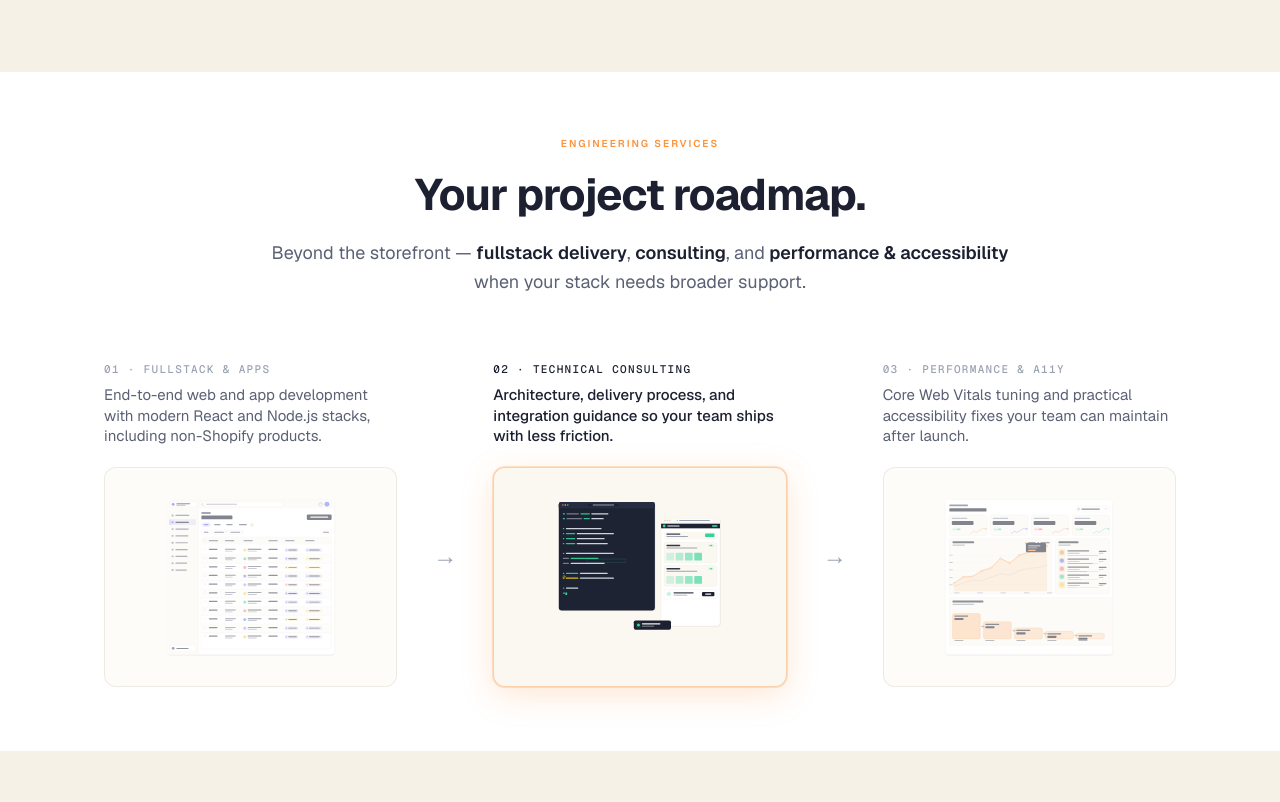
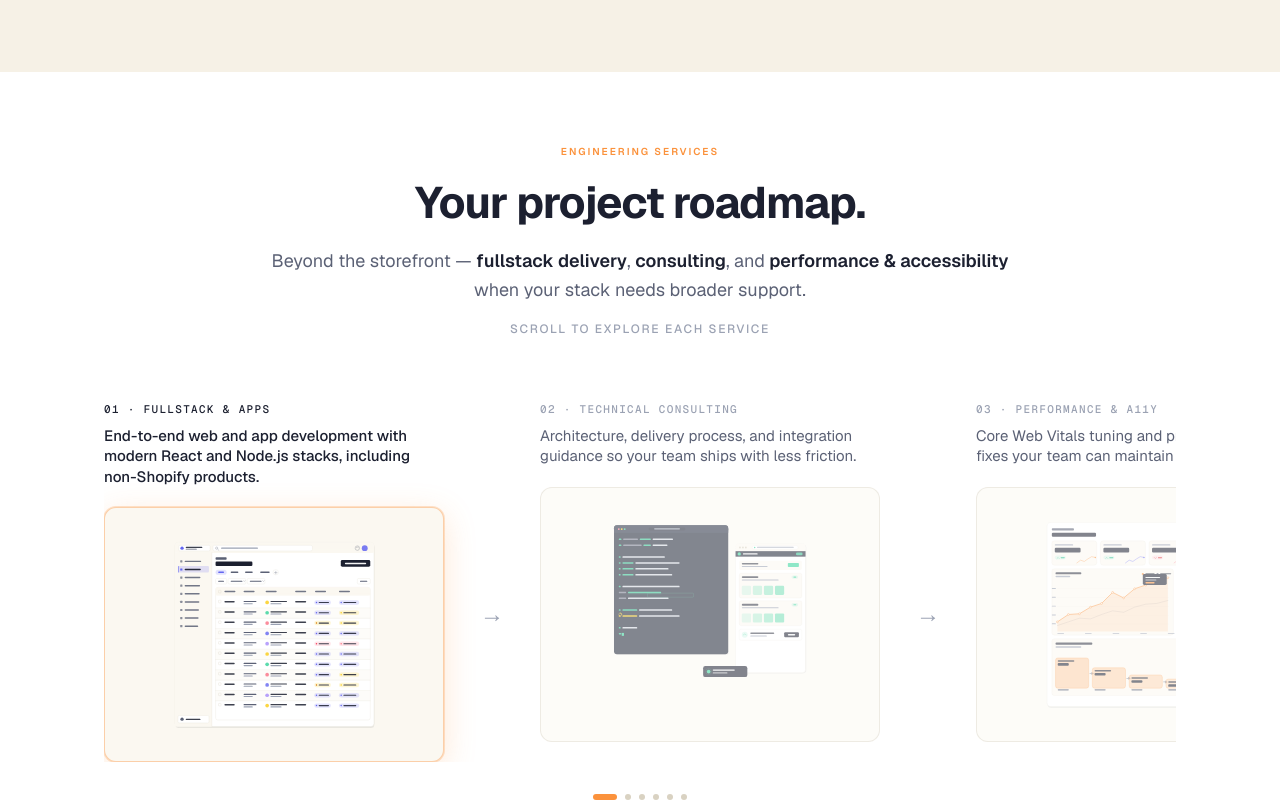
Before and after one commit to devfromnyc/business-website, a Next.js app: page / in a window 1280 px wide. Shown: the part 1240-2042 px from the top of the page. Built offline with nearby package versions, Linux system fonts and the light colour scheme.

Commit message:
Add scrolling services section

```diff
--- a/src/components/sections/ServicesRoadmapSection.tsx
+++ b/src/components/sections/ServicesRoadmapSection.tsx
@@ -1,7 +1,7 @@
 "use client";
 
 import Image, { StaticImageData } from "next/image";
-import { Fragment, useEffect, useState } from "react";
+import { Fragment, useCallback, useEffect, useLayoutEffect, useRef, useState } from "react";
 import portfolioIllustration12 from "@/assets/portfolio-illustration-12.svg";
 import portfolioIllustration13 from "@/assets/portfolio-illustration-13.svg";
 import portfolioIllustration14 from "@/assets/portfolio-illustration-14.svg";
@@ -30,6 +30,8 @@ export type ServicesRoadmapContent = {
   paragraphSegments: ParagraphSegment[];
   steps: ServiceStep[];
   cycleIntervalMs?: number;
+  /** Viewport heights of scroll runway per step when pinning (>3 tiles). */
+  scrollPinStepVh?: number;
 };
 
 const illustrationByKey: Record<string, StaticImageData> = {
@@ -45,6 +47,9 @@ const illustrationByKey: Record<string, StaticImageData> = {
   portfolioIllustration21,
 };
 
+const PIN_THRESHOLD = 3;
+const VISIBLE_TILES_MD = 3;
+
 function illustrationForKey(key: string): StaticImageData {
   return illustrationByKey[key] ?? portfolioIllustration13;
 }
@@ -59,47 +64,16 @@ function FlowArrow() {
   );
 }
 
-type ServicesRoadmapSectionProps = {
+function RoadmapHeader({
+  content,
+  headingId,
+  scrollHint,
+}: {
   content: ServicesRoadmapContent;
-  sectionId?: string;
   headingId: string;
-  variant?: "default" | "alt";
-};
-
-export default function ServicesRoadmapSection({
-  content,
-  sectionId,
-  headingId,
-  variant = "default",
-}: ServicesRoadmapSectionProps) {
-  const [activeIndex, setActiveIndex] = useState(0);
-  const cycleMs = content.cycleIntervalMs ?? 4000;
-  const stepCount = content.steps.length;
-
-  useEffect(() => {
-    if (stepCount <= 1) return;
-
-    const motionQuery = window.matchMedia("(prefers-reduced-motion: reduce)");
-    if (motionQuery.matches) return;
-
-    const id = window.setInterval(() => {
-      setActiveIndex((current) => (current + 1) % stepCount);
-    }, cycleMs);
-
-    return () => window.clearInterval(id);
-  }, [cycleMs, stepCount]);
-
-  const bgClass =
-    variant === "alt"
-      ? "bg-brand-sand-mid"
-      : "bg-brand-paper-strong";
-
+  scrollHint?: boolean;
+}) {
   return (
-    <section
-      id={sectionId}
-      className={`relative left-1/2 w-screen -translate-x-1/2 scroll-mt-24 text-brand-ink ${bgClass}`}
-      aria-labelledby={headingId}>
-      <div className="mx-auto w-full max-w-6xl px-6 py-12 md:px-10 md:py-16">
     <header className="mx-auto flex max-w-3xl flex-col items-center gap-4 text-center">
       <p className="text-[10px] font-semibold uppercase tracking-[0.2em] text-brand-accent">
         {content.eyebrow}
@@ -122,18 +96,27 @@ export default function ServicesRoadmapSection({
           ),
         )}
       </p>
+      {scrollHint ? (
+        <p className="text-xs font-medium uppercase tracking-[0.14em] text-brand-muted-light">
+          Scroll to explore each service
+        </p>
+      ) : null}
     </header>
+  );
+}
 
-        <div className="mt-12 flex flex-col items-stretch gap-10 md:mt-16 md:flex-row md:items-start md:justify-center md:gap-6 lg:gap-8">
-          {content.steps.map((step, index) => {
-            const isActive = activeIndex === index;
-            const illustration = illustrationForKey(step.imageKey);
-
+function ServiceTile({
+  step,
+  illustration,
+  isActive,
+}: {
+  step: ServiceStep;
+  illustration: StaticImageData;
+  isActive: boolean;
+}) {
   return (
-              <Fragment key={step.label}>
-                {index > 0 ? <FlowArrow /> : null}
     <article
-                  className="flex min-w-0 flex-1 flex-col gap-4 md:max-w-[340px] lg:max-w-none"
+      className="flex min-w-0 flex-1 flex-col gap-4"
       aria-current={isActive ? "step" : undefined}>
       <div className="flex flex-col gap-2 transition-colors duration-500">
         <p
@@ -144,9 +127,7 @@ export default function ServicesRoadmapSection({
         </p>
         <p
           className={`text-sm leading-snug transition-colors duration-500 md:text-[15px] ${
-                        isActive
-                          ? "font-medium text-brand-ink"
-                          : "text-brand-muted"
+            isActive ? "font-medium text-brand-ink" : "text-brand-muted"
           }`}>
           {step.description}
         </p>
@@ -163,11 +144,248 @@ export default function ServicesRoadmapSection({
           alt=""
           fill
           className="object-contain p-3 md:p-4"
-                      sizes="(min-width: 768px) 33vw, 100vw"
+          sizes="(min-width: 768px) 33vw, 85vw"
           unoptimized
         />
       </div>
     </article>
+  );
+}
+
+function ProgressDots({
+  count,
+  activeIndex,
+}: {
+  count: number;
+  activeIndex: number;
+}) {
+  return (
+    <div
+      className="mt-8 flex justify-center gap-2"
+      role="tablist"
+      aria-label="Service progress">
+      {Array.from({ length: count }, (_, index) => (
+        <span
+          key={index}
+          role="tab"
+          aria-selected={activeIndex === index}
+          className={`h-1.5 rounded-full transition-all duration-300 ${
+            activeIndex === index
+              ? "w-6 bg-brand-accent"
+              : "w-1.5 bg-brand-border"
+          }`}
+        />
+      ))}
+    </div>
+  );
+}
+
+function PinnedServicesCarousel({
+  steps,
+  scrollProgress,
+  activeIndex,
+}: {
+  steps: ServiceStep[];
+  scrollProgress: number;
+  activeIndex: number;
+}) {
+  const viewportRef = useRef<HTMLDivElement>(null);
+  const trackRef = useRef<HTMLDivElement>(null);
+  const [maxOffset, setMaxOffset] = useState(0);
+
+  const measureTrack = useCallback(() => {
+    const viewport = viewportRef.current;
+    const track = trackRef.current;
+    if (!viewport || !track) return;
+    setMaxOffset(Math.max(0, track.scrollWidth - viewport.clientWidth));
+  }, []);
+
+  useLayoutEffect(() => {
+    measureTrack();
+  }, [measureTrack, steps.length]);
+
+  useEffect(() => {
+    window.addEventListener("resize", measureTrack);
+    return () => window.removeEventListener("resize", measureTrack);
+  }, [measureTrack]);
+
+  const translateX = -scrollProgress * maxOffset;
+
+  return (
+    <div
+      ref={viewportRef}
+      className="mt-12 w-full overflow-hidden md:mt-16">
+      <div
+        ref={trackRef}
+        className="flex w-max items-start gap-6 will-change-transform lg:gap-8"
+        style={{ transform: `translate3d(${translateX}px, 0, 0)` }}>
+        {steps.map((step, index) => {
+          const illustration = illustrationForKey(step.imageKey);
+          const isActive = activeIndex === index;
+
+          return (
+            <Fragment key={step.label}>
+              {index > 0 ? <FlowArrow /> : null}
+              <div className="flex w-[min(85vw,340px)] shrink-0 flex-col md:w-[340px] md:max-w-[340px]">
+                <ServiceTile
+                  step={step}
+                  illustration={illustration}
+                  isActive={isActive}
+                />
+              </div>
+            </Fragment>
+          );
+        })}
+      </div>
+    </div>
+  );
+}
+
+type ServicesRoadmapSectionProps = {
+  content: ServicesRoadmapContent;
+  sectionId?: string;
+  headingId: string;
+  variant?: "default" | "alt";
+};
+
+export default function ServicesRoadmapSection({
+  content,
+  sectionId,
+  headingId,
+  variant = "default",
+}: ServicesRoadmapSectionProps) {
+  const stepCount = content.steps.length;
+  const useScrollPin = stepCount > PIN_THRESHOLD;
+  const scrollPinStepVh = content.scrollPinStepVh ?? 80;
+
+  const [scrollProgress, setScrollProgress] = useState(0);
+  const [activeIndex, setActiveIndex] = useState(0);
+  const pinContainerRef = useRef<HTMLDivElement>(null);
+  const cycleMs = content.cycleIntervalMs ?? 4000;
+
+  const updateScrollFromPin = useCallback(() => {
+    const container = pinContainerRef.current;
+    if (!container || stepCount <= 1) return;
+
+    const rect = container.getBoundingClientRect();
+    const viewportHeight = window.innerHeight;
+    const scrollableDistance = container.offsetHeight - viewportHeight;
+
+    if (scrollableDistance <= 0) {
+      setScrollProgress(0);
+      setActiveIndex(0);
+      return;
+    }
+
+    if (rect.top > 0) {
+      setScrollProgress(0);
+      setActiveIndex(0);
+      return;
+    }
+
+    if (rect.bottom <= viewportHeight) {
+      setScrollProgress(1);
+      setActiveIndex(stepCount - 1);
+      return;
+    }
+
+    const progress = Math.min(1, Math.max(0, -rect.top / scrollableDistance));
+    setScrollProgress(progress);
+
+    const isWide = window.matchMedia("(min-width: 768px)").matches;
+    const visibleSlots = isWide
+      ? Math.min(VISIBLE_TILES_MD, stepCount)
+      : 1;
+    const maxFocusIndex = Math.max(0, stepCount - visibleSlots);
+    const focusProgress = progress * maxFocusIndex;
+    const nextIndex = Math.round(focusProgress);
+    setActiveIndex(Math.min(stepCount - 1, nextIndex));
+  }, [stepCount]);
+
+  useEffect(() => {
+    if (!useScrollPin) return;
+
+    updateScrollFromPin();
+    window.addEventListener("scroll", updateScrollFromPin, { passive: true });
+    window.addEventListener("resize", updateScrollFromPin);
+
+    return () => {
+      window.removeEventListener("scroll", updateScrollFromPin);
+      window.removeEventListener("resize", updateScrollFromPin);
+    };
+  }, [useScrollPin, updateScrollFromPin]);
+
+  useEffect(() => {
+    if (useScrollPin || stepCount <= 1) return;
+
+    const motionQuery = window.matchMedia("(prefers-reduced-motion: reduce)");
+    if (motionQuery.matches) return;
+
+    const id = window.setInterval(() => {
+      setActiveIndex((current) => (current + 1) % stepCount);
+    }, cycleMs);
+
+    return () => window.clearInterval(id);
+  }, [cycleMs, stepCount, useScrollPin]);
+
+  const bgClass =
+    variant === "alt" ? "bg-brand-sand-mid" : "bg-brand-paper-strong";
+
+  if (useScrollPin) {
+    const pinHeightVh = stepCount * scrollPinStepVh;
+
+    return (
+      <div
+        ref={pinContainerRef}
+        className="relative left-1/2 w-screen -translate-x-1/2"
+        style={{ height: `${pinHeightVh}vh` }}>
+        <section
+          id={sectionId}
+          className={`sticky top-0 flex min-h-dvh scroll-mt-24 flex-col justify-center text-brand-ink ${bgClass}`}
+          aria-labelledby={headingId}>
+          <div className="mx-auto w-full max-w-6xl px-6 py-10 md:px-10 md:py-12">
+            <RoadmapHeader
+              content={content}
+              headingId={headingId}
+              scrollHint
+            />
+
+            <PinnedServicesCarousel
+              steps={content.steps}
+              scrollProgress={scrollProgress}
+              activeIndex={activeIndex}
+            />
+
+            <ProgressDots count={stepCount} activeIndex={activeIndex} />
+          </div>
+        </section>
+      </div>
+    );
+  }
+
+  return (
+    <section
+      id={sectionId}
+      className={`relative left-1/2 w-screen -translate-x-1/2 scroll-mt-24 text-brand-ink ${bgClass}`}
+      aria-labelledby={headingId}>
+      <div className="mx-auto w-full max-w-6xl px-6 py-12 md:px-10 md:py-16">
+        <RoadmapHeader content={content} headingId={headingId} />
+
+        <div className="mt-12 flex flex-col items-stretch gap-10 md:mt-16 md:flex-row md:items-start md:justify-center md:gap-6 lg:gap-8">
+          {content.steps.map((step, index) => {
+            const isActive = activeIndex === index;
+            const illustration = illustrationForKey(step.imageKey);
+
+            return (
+              <Fragment key={step.label}>
+                {index > 0 ? <FlowArrow /> : null}
+                <div className="flex min-w-0 flex-1 flex-col md:max-w-[340px] lg:max-w-none">
+                  <ServiceTile
+                    step={step}
+                    illustration={illustration}
+                    isActive={isActive}
+                  />
+                </div>
               </Fragment>
             );
           })}
--- a/src/data/site-content.json
+++ b/src/data/site-content.json
@@ -264,9 +264,25 @@
           "label": "03 · PERFORMANCE & A11Y",
           "description": "Core Web Vitals tuning and practical accessibility fixes your team can maintain after launch.",
           "imageKey": "portfolioIllustration20"
+        },
+        {
+          "label": "04 · PAGE SPEED",
+          "description": "Core Web Vitals improvements, bundle and image tuning, and measurable gains on key templates.",
+          "imageKey": "portfolioIllustration16"
+        },
+        {
+          "label": "05 · WEB ACCESSIBILITY",
+          "description": "WCAG-focused reviews and remediation on checkout, catalog, and marketing journeys your team can own.",
+          "imageKey": "portfolioIllustration18"
+        },
+        {
+          "label": "06 · SHOPIFY ECOMMERCE",
+          "description": "Store setup, theme customization, checkout flow, and UX improvements that support conversion.",
+          "imageKey": "portfolioIllustration15"
         }
       ],
-      "cycleIntervalMs": 4000
+      "cycleIntervalMs": 4000,
+      "scrollPinStepVh": 80
     },
     "skillsSection": {
       "eyebrow": "The stack behind the work",
```
Lines whose indentation alone changed are shown as unchanged.
